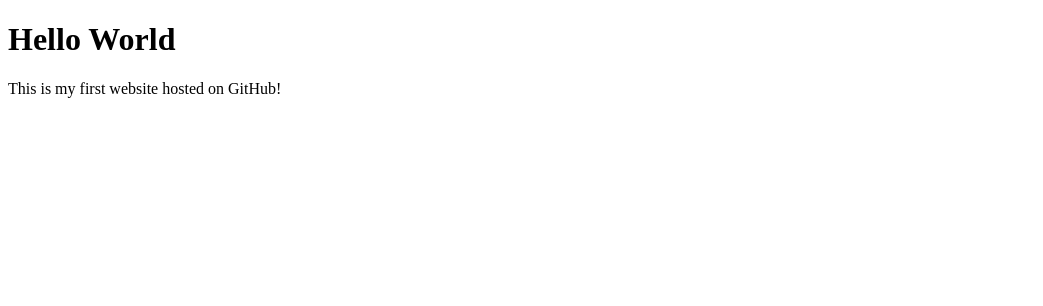
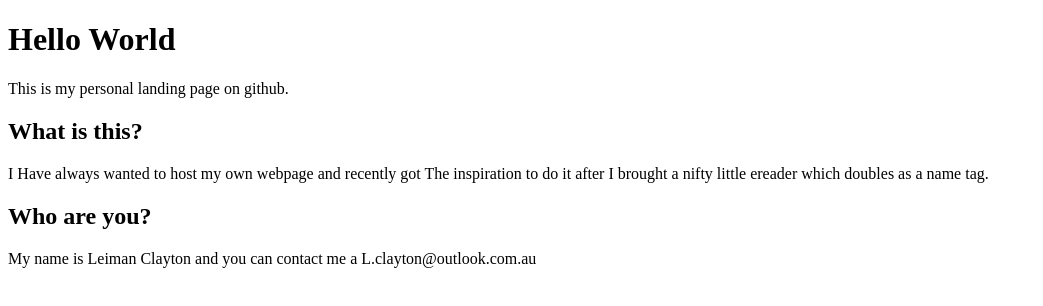
Before and after one commit to Lemon2142/About-me, a plain HTML site: page index.html in a window 1280 px wide. Shown: the whole page, without its empty margins (0-1043 px from the left). Drawn offline with Linux system fonts and the light colour scheme.

Commit message:
Update index.html

```diff
--- a/index.html
+++ b/index.html
@@ -2,6 +2,12 @@
 <html>
 <body>
     <h1>Hello World</h1>
-    <p>This is my first website hosted on GitHub!</p>
+    <p>This is my personal landing page on github. </p>
+    <h2>What is this?</h2>
+    <p>I Have always wanted to host my own webpage and recently got
+    The inspiration to do it after I brought a nifty little ereader
+    which doubles as a name tag. </p>
+    <h2>Who are you?</h2>
+    <p>My name is Leiman Clayton and you can contact me a L.clayton@outlook.com.au</p>
 </body>
 </html>
```
